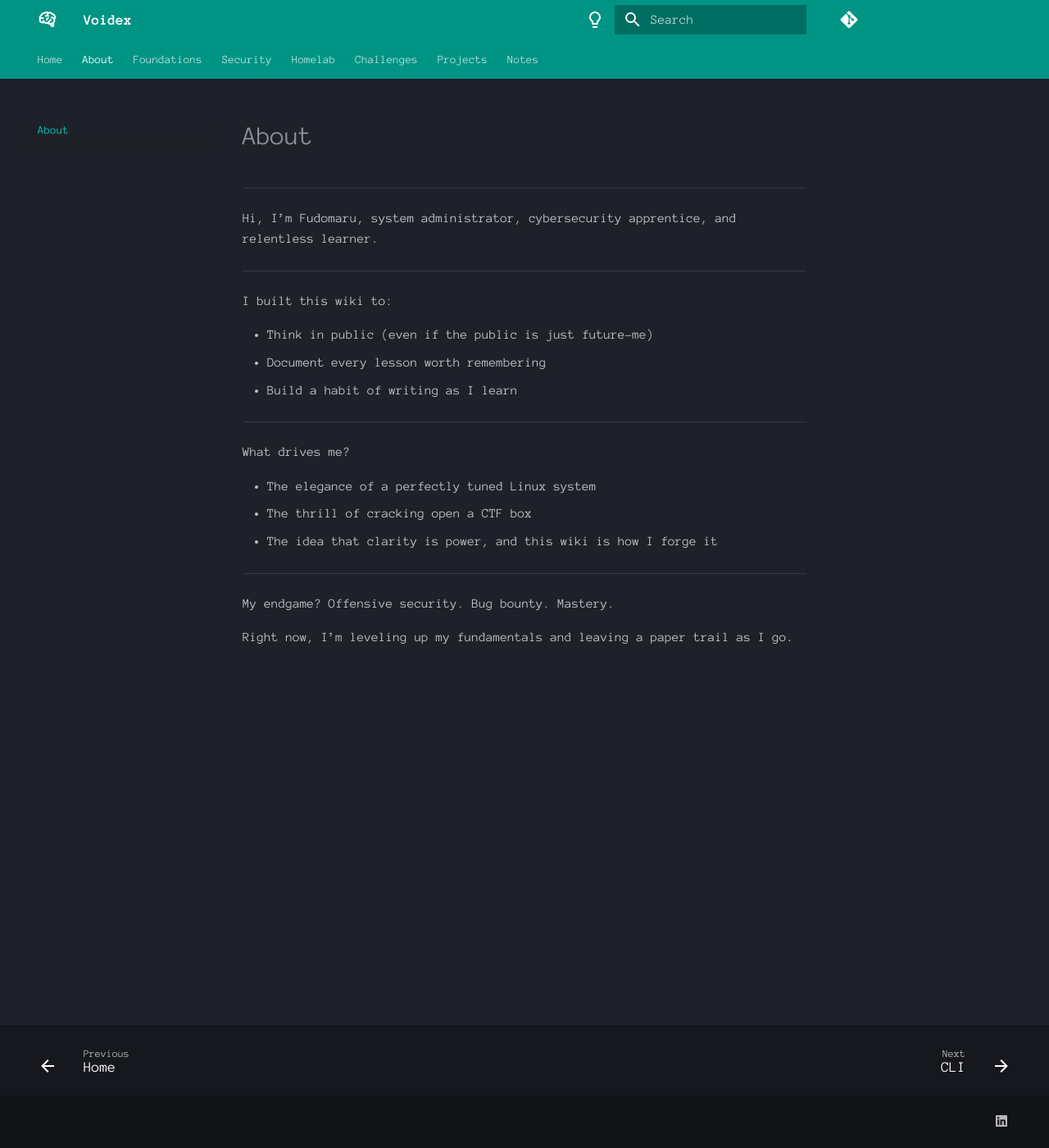
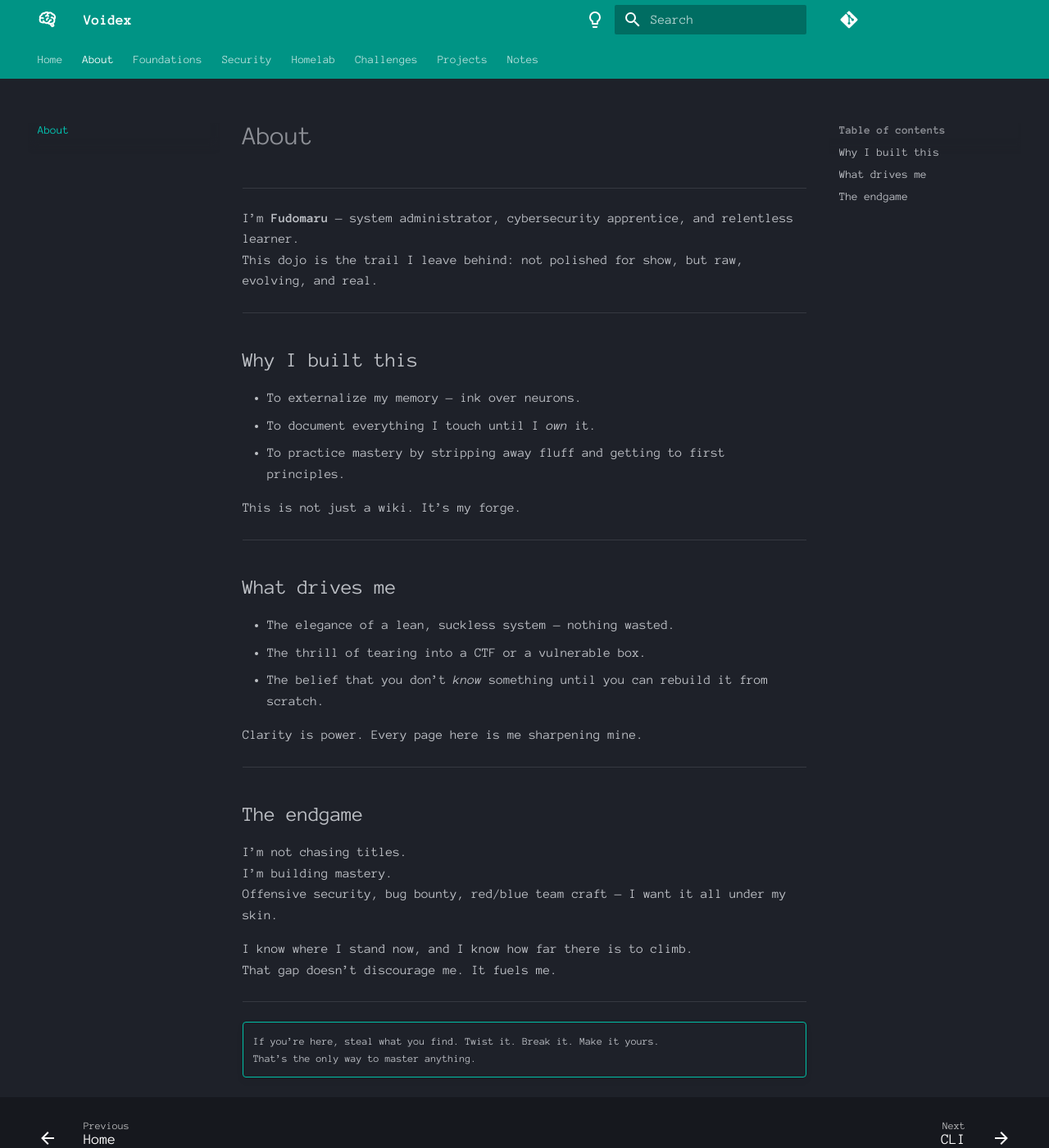
Before and after one commit to Fudomaru/wiki, an MkDocs documentation site: the page built from docs/about.md, in a window 1280 px wide and 1400 px high. Shown: the whole window at 82% size. Built offline with MkDocs 1.6.1 and Material for MkDocs 9.7.7, drawn with Linux system fonts in a browser that asks for light colours; comment, search, counter and statistics services are not loaded.

Commit message:
About Page update

```diff
--- a/docs/about.md
+++ b/docs/about.md
@@ -1,32 +1,48 @@
 ---
 title: About
-description: Who am I and why am I doing all this.
+description: Who I am and why this dojo exists.
 ---
 
 # About
 
 ---
 
-Hi, I’m Fudomaru, system administrator, cybersecurity apprentice, and relentless learner.
+I’m **Fudomaru** — system administrator, cybersecurity apprentice, and relentless learner.
+This dojo is the trail I leave behind: not polished for show, but raw, evolving, and real.
 
 ---
 
-I built this wiki to:
+## Why I built this
 
-- Think in public (even if the public is just future-me)
-- Document every lesson worth remembering
-- Build a habit of writing as I learn
+- To externalize my memory — ink over neurons.
+- To document everything I touch until I *own* it.
+- To practice mastery by stripping away fluff and getting to first principles.
+
+This is not just a wiki. It’s my forge.
 
 ---
 
-What drives me?
+## What drives me
 
-- The elegance of a perfectly tuned Linux system
-- The thrill of cracking open a CTF box
-- The idea that clarity is power, and this wiki is how I forge it
+- The elegance of a lean, suckless system — nothing wasted.
+- The thrill of tearing into a CTF or a vulnerable box.
+- The belief that you don’t *know* something until you can rebuild it from scratch.
+
+Clarity is power. Every page here is me sharpening mine.
 
 ---
 
-My endgame? Offensive security. Bug bounty. Mastery.
+## The endgame
 
-Right now, I’m leveling up my fundamentals and leaving a paper trail as I go.
+I’m not chasing titles.
+I’m building mastery.
+Offensive security, bug bounty, red/blue team craft — I want it all under my skin.
+
+I know where I stand now, and I know how far there is to climb.
+That gap doesn’t discourage me. It fuels me.
+
+---
+
+!!! tip ""
+    If you’re here, steal what you find. Twist it. Break it. Make it yours.
+    That’s the only way to master anything.
```
